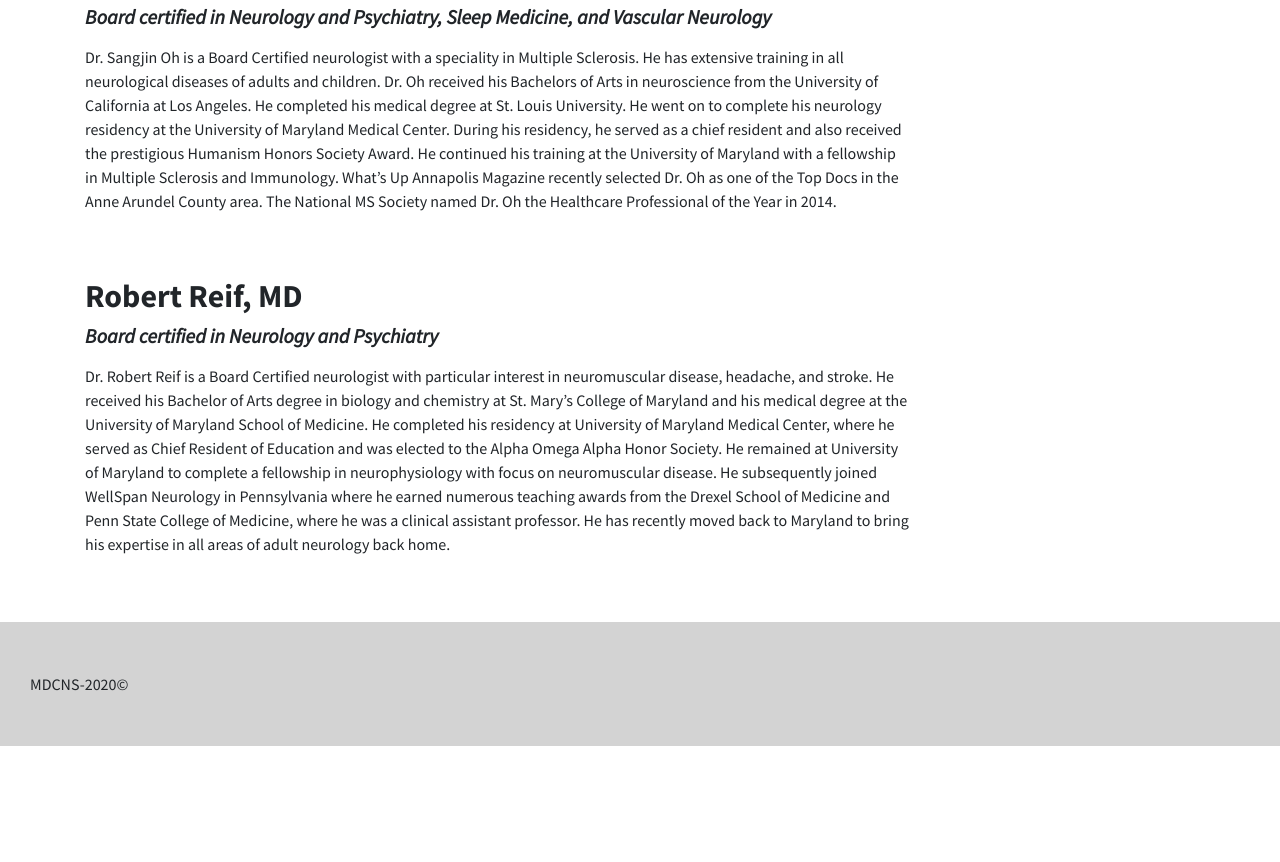
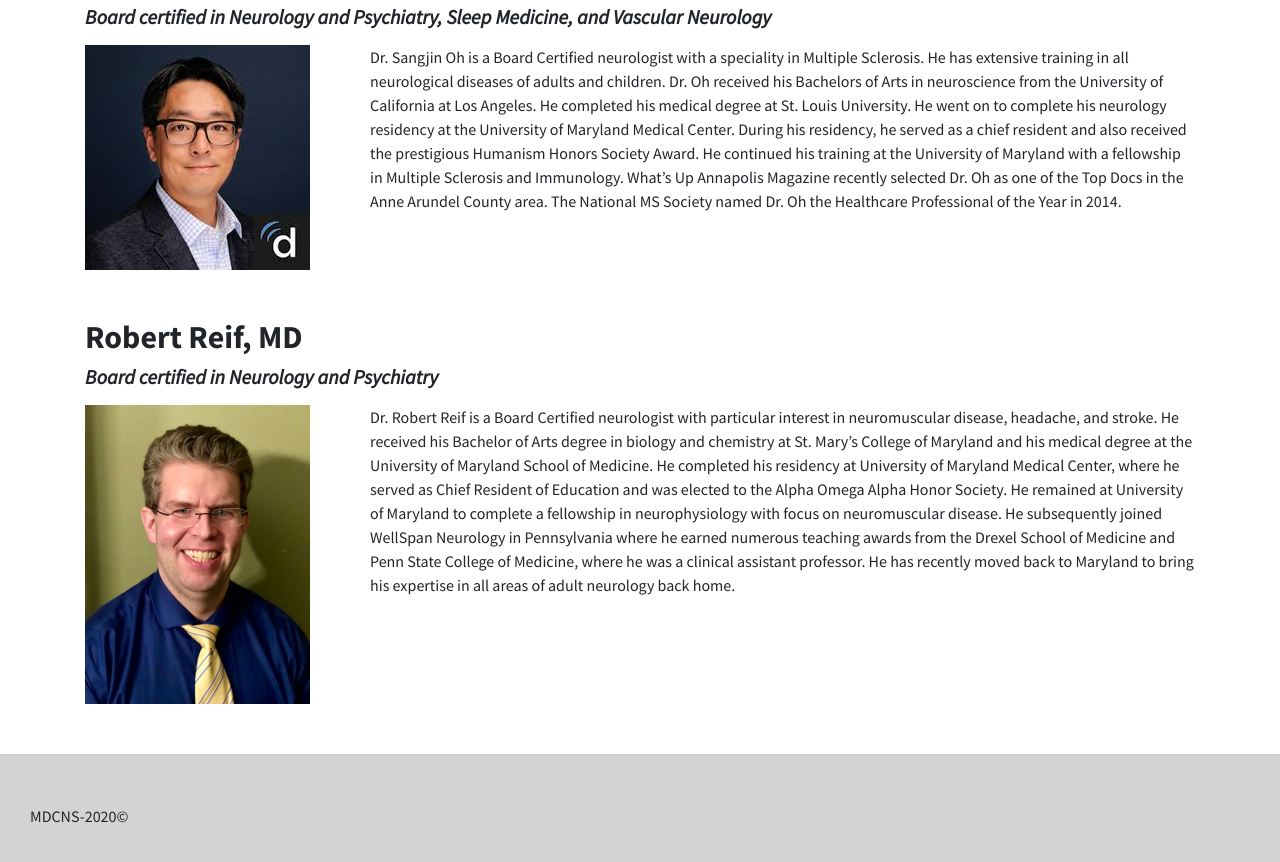
Before and after one commit to CalebOh01/mdcns, a plain HTML site: page ourdoctors.html in a window 1280 px wide. Shown: the part 478-1340 px from the top of the page. Before the commit the page ends 1224 px from the top, so only its background shows below. Drawn offline with nearby package versions, Linux system fonts and the light colour scheme.

Commit message:
update #9

```diff
--- a/ourdoctors.html
+++ b/ourdoctors.html
@@ -73,7 +73,7 @@
                 Board certified in Neurology and Psychiatry, Sleep Medicine, and Vascular Neurology
             </h5>
             <div class="row mb-5">
-                <div class="col-3 d-sm-none">
+                <div class="col-3 d-sm-none d-md-inline-block">
                     <img src="images/download.jfif" alt="" class="image-fluid">
                 </div>
                 <div class="col-9">
@@ -96,7 +96,7 @@
                 Board certified in Neurology and Psychiatry
             </h5>
             <div class="row mb-5">
-                <div class="col-3 d-sm-none">
+                <div class="col-3 d-sm-none d-md-inline-block">
                     <img src="images/img_4702.jpg" alt="" style="width: 225px;" class="image-fluid">
                 </div>
                 <div class="col-9">
```
